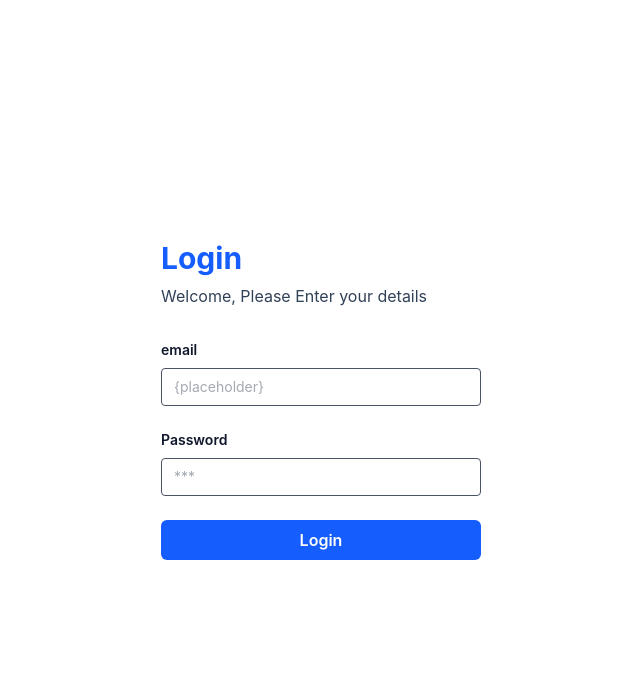
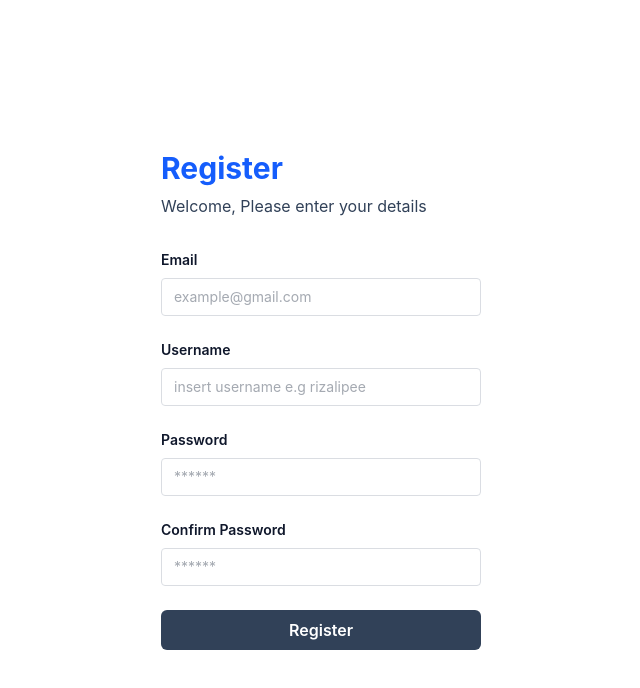
Before and after one commit to rizalirfansyah/studying-reactjs, a React (Vite) app: page / in a window 1280 px wide. Shown: the top 688 px of the page, without its empty margins (319-959 px from the left). Built offline with nearby package versions, Linux system fonts and the light colour scheme.

Commit message:
ui: structuring components and create pages login and register

```diff
--- a/src/App.jsx
+++ b/src/App.jsx
@@ -1,39 +1,12 @@
 import React from "react";
 import "./App.css";
-import Button from "./components/Elements/Button/index";
-import InputForm from "./components/Elements/Input/index";
-
+import LoginPage from "./pages/login";
+import RegisterPage from "./pages/register";
 function App() {
   return (
     <div className="flex justify-center min-h-screen items-center">
-      <div className="w-full max-w-xs">
-        <h1 className="text-3xl text-blue-600 font-bold mb-2">Login</h1>
-        <p className="font-regular text-slate-700 mb-8">
-          Welcome, Please Enter your details
-        </p>
-        <form action="">
-          <InputForm
-            label="email"
-            type="email"
-            placeholder="example@gmail.com"
-            name="email"
-          />
-          <div className="mb-6">
-            <label
-              htmlFor="password"
-              className="block text-slate-900 text-sm font-semibold mb-2"
-            >
-              Password
-            </label>
-            <input
-              type="password"
-              className="text-sm border rounded w-full py-2 px-3 text-slate-800 placeholder: opacity-80"
-              placeholder="***"
-            />
-          </div>
-          <Button classname="bg-blue-600 w-full">Login</Button>
-        </form>
-      </div>
+      {/* <LoginPage /> */}
+      <RegisterPage />
     </div>
   );
 }
--- a/src/components/Elements/Input/Input.jsx
+++ b/src/components/Elements/Input/Input.jsx
@@ -2,10 +2,10 @@
   const { type, placeholder, name } = props;
   return (
     <input
-      type="{type}"
-      className="text-sm border rounded w-full py-2 px-3 text-slate-800 placeholder: opacity-80"
-      placeholder="{placeholder}"
-      name="{name}"
+      type={type}
+      className="text-sm border border-gray-300 rounded w-full py-2 px-3 text-slate-800 placeholder: opacity-80"
+      placeholder={placeholder}
+      name={name}
     />
   );
 };
--- /dev/null
+++ b/src/components/Fragments/FormLogin.jsx
@@ -0,0 +1,25 @@
+import InputForm from "../Elements/Input";
+import Button from "../Elements/Button";
+
+const FormLogin = () => {
+  return (
+    <form action="">
+      <InputForm
+        label="Email"
+        type="email"
+        placeholder="example@gmail.com"
+        name="email"
+      />
+      <InputForm
+        label="Password"
+        type="password"
+        placeholder="******"
+        name="password"
+      />
+
+      <Button classname="bg-blue-600 w-full">Login</Button>
+    </form>
+  );
+};
+
+export default FormLogin;
--- /dev/null
+++ b/src/components/Fragments/FormRegister.jsx
@@ -0,0 +1,37 @@
+import InputForm from "../Elements/Input/index";
+import Button from "../Elements/Button/index";
+
+const FormRegister = () => {
+  return (
+    <form action="">
+      <InputForm
+        label="Email"
+        type="email"
+        placeholder="example@gmail.com"
+        name="email"
+      />
+      <InputForm
+        label="Username"
+        type="text"
+        placeholder="insert username e.g rizalipee"
+        name="username"
+      />
+      <InputForm
+        label="Password"
+        type="password"
+        placeholder="******"
+        name="password"
+      />
+      <InputForm
+        label="Confirm Password"
+        type="password"
+        placeholder="******"
+        name="confirmPassword"
+      />
+
+      <Button classname="bg-slate-700 w-full">Register</Button>
+    </form>
+  );
+};
+
+export default FormRegister;
--- /dev/null
+++ b/src/components/Layouts/AuthLayout.jsx
@@ -0,0 +1,16 @@
+import FormLogin from "../Fragments/FormLogin";
+
+const AuthLayout = (props) => {
+  const { title, children } = props;
+  return (
+    <div className="w-full max-w-xs">
+      <h1 className="text-3xl text-blue-600 font-bold mb-2">{title}</h1>
+      <p className="font-regular text-slate-700 mb-8">
+        Welcome, Please enter your details
+      </p>
+      {children}
+    </div>
+  );
+};
+
+export default AuthLayout;
--- /dev/null
+++ b/src/pages/login.jsx
@@ -0,0 +1,12 @@
+import AuthLayout from "../components/Layouts/AuthLayout";
+import FormLogin from "../components/Fragments/FormLogin";
+
+const LoginPage = () => {
+  return (
+    <AuthLayout title="Login">
+      <FormLogin />
+    </AuthLayout>
+  );
+};
+
+export default LoginPage;
--- /dev/null
+++ b/src/pages/register.jsx
@@ -0,0 +1,12 @@
+import FormRegister from "../components/Fragments/FormRegister";
+import AuthLayout from "../components/Layouts/AuthLayout";
+
+const RegisterPage = () => {
+  return (
+    <AuthLayout title="Register">
+      <FormRegister />
+    </AuthLayout>
+  );
+};
+
+export default RegisterPage;
```
